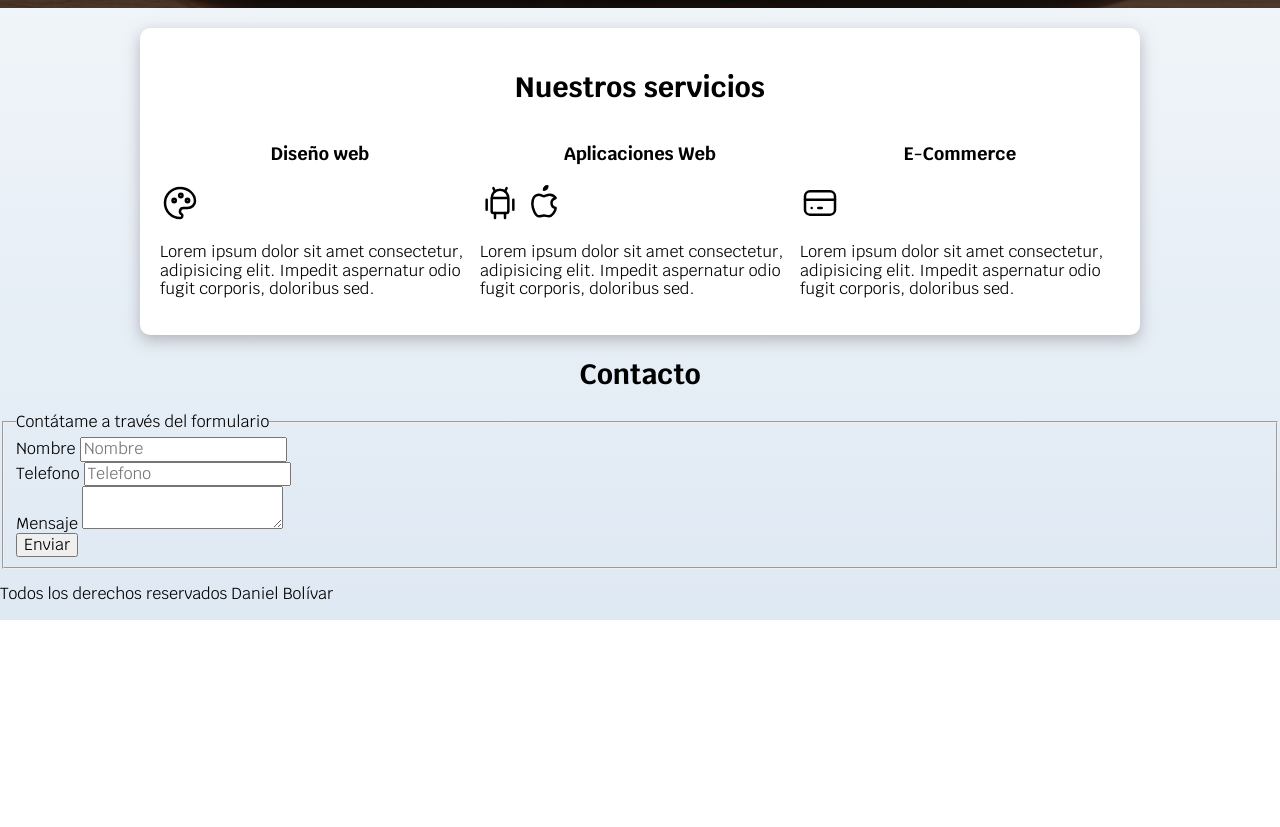
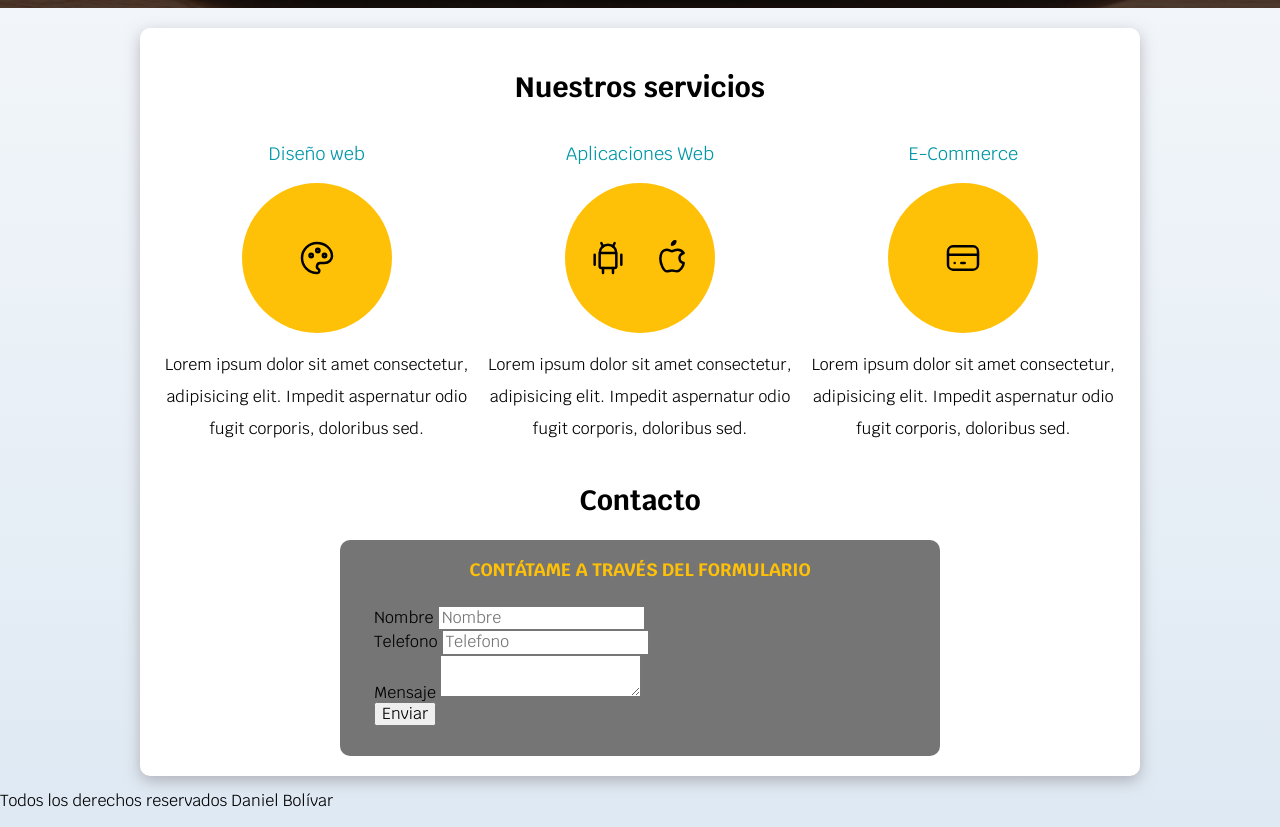
Before and after one commit to dbolivar1309/daniel-proyectos, a plain HTML site: page freelancer_inicio/index.html in a window 1280 px wide. Shown: the part 580-1407 px from the top of the page. Before the commit the page ends 1200 px from the top, so only its background shows below. Drawn offline with Linux system fonts and the light colour scheme.

Commit message:
Add files via upload

```diff
--- a/freelancer_inicio/css/styles.css
+++ b/freelancer_inicio/css/styles.css
@@ -133,5 +133,49 @@ h1,h2,h3{
     .servicios{
         display: grid;
         grid-template-columns: repeat(3, 1fr); /*1fr 1fr 1fr*/
+        column-gap: 1rem;
     }
 }
+.servicio{
+    display: flex;
+    flex-direction: column;
+    align-items: center;
+
+
+}
+.servicio h3{
+    font-weight: normal;
+    color: var(--secundario);
+}
+.servicio p{
+    line-height: 2;
+    text-align: center;
+}
+.servicio .iconos{
+    height: 15rem;
+    width: 15rem;
+    background-color: var(--primario);
+    border-radius: 50%;
+    display: flex;
+    justify-content: space-evenly;
+    align-items: center;
+}
+/**contacto**/
+.formulario{
+    background-color: var(--gris);
+    width: min(60rem, 100%); /**toma el valor menor**/
+    margin: 0 auto;
+    padding: 2rem;
+    border-radius: 1rem;
+}
+.formulario fieldset{
+    border: none;
+}
+.formulario legend{
+    text-align: center;
+    font-size: 1.8rem;
+    color: var(--primario);
+    font-weight: bold;
+    margin-bottom: 2rem;
+    text-transform: uppercase;
+}
--- a/freelancer_inicio/index.html
+++ b/freelancer_inicio/index.html
@@ -44,8 +44,9 @@
 <main class="contenedor sombra">
     <h2>Nuestros servicios</h2>
     <div class="servicios">
-        <section>
+        <section class="servicio">
                 <h3>Diseño web</h3>
+                <div class="iconos">
                     <svg xmlns="http://www.w3.org/2000/svg" class="icon icon-tabler icon-tabler-palette" width="40" height="40" viewBox="0 0 24 24" stroke-width="1.5" stroke="#000000" fill="none" stroke-linecap="round" stroke-linejoin="round">
                             <path stroke="none" d="M0 0h24v24H0z" fill="none"/>
                             <path d="M12 21a9 9 0 0 1 0 -18c4.97 0 9 3.582 9 8c0 1.06 -.474 2.078 -1.318 2.828c-.844 .75 -1.989 1.172 -3.182 1.172h-2.5a2 2 0 0 0 -1 3.75a1.3 1.3 0 0 1 -1 2.25" />
@@ -53,11 +54,14 @@
                             <path d="M12.5 7.5m-1 0a1 1 0 1 0 2 0a1 1 0 1 0 -2 0" />
                             <path d="M16.5 10.5m-1 0a1 1 0 1 0 2 0a1 1 0 1 0 -2 0" />
                     </svg>
+                </div>
             <p>Lorem ipsum dolor sit amet consectetur, adipisicing elit. Impedit aspernatur odio fugit corporis, doloribus sed.</p>
         </section>
 
-        <section>
+        <section class="servicio">
+
             <h3>Aplicaciones Web</h3>
+            <div class="iconos">
                 <svg xmlns="http://www.w3.org/2000/svg" class="icon icon-tabler icon-tabler-brand-android" width="40" height="40" viewBox="0 0 24 24" stroke-width="1.5" stroke="#000000" fill="none" stroke-linecap="round" stroke-linejoin="round">
                         <path stroke="none" d="M0 0h24v24H0z" fill="none"/>
                         <path d="M4 10l0 6" />
@@ -69,18 +73,21 @@
                         <path d="M15 18l0 3" />
                     </svg>
 
+
                     <svg xmlns="http://www.w3.org/2000/svg" class="icon icon-tabler icon-tabler-brand-apple" width="40" height="40" viewBox="0 0 24 24" stroke-width="1.5" stroke="#000000" fill="none" stroke-linecap="round" stroke-linejoin="round">
                         <path stroke="none" d="M0 0h24v24H0z" fill="none"/>
                         <path d="M9 7c-3 0 -4 3 -4 5.5c0 3 2 7.5 4 7.5c1.088 -.046 1.679 -.5 3 -.5c1.312 0 1.5 .5 3 .5s4 -3 4 -5c-.028 -.01 -2.472 -.403 -2.5 -3c-.019 -2.17 2.416 -2.954 2.5 -3c-1.023 -1.492 -2.951 -1.963 -3.5 -2c-1.433 -.111 -2.83 1 -3.5 1c-.68 0 -1.9 -1 -3 -1z" />
                         <path d="M12 4a2 2 0 0 0 2 -2a2 2 0 0 0 -2 2" />
                     </svg>
+            </div>
 
             <p>Lorem ipsum dolor sit amet consectetur, adipisicing elit. Impedit aspernatur odio fugit corporis, doloribus sed.</p>
         </section>
 
-        <section>
+        <section class="servicio">
+
             <h3>E-Commerce</h3>
-
+            <div class="iconos">
                 <svg xmlns="http://www.w3.org/2000/svg" class="icon icon-tabler icon-tabler-credit-card" width="40" height="40" viewBox="0 0 24 24" stroke-width="1.5" stroke="#000000" fill="none" stroke-linecap="round" stroke-linejoin="round">
                     <path stroke="none" d="M0 0h24v24H0z" fill="none"/>
                     <path d="M3 5m0 3a3 3 0 0 1 3 -3h12a3 3 0 0 1 3 3v8a3 3 0 0 1 -3 3h-12a3 3 0 0 1 -3 -3z" />
@@ -88,42 +95,44 @@
                     <path d="M7 15l.01 0" />
                     <path d="M11 15l2 0" />
                 </svg>
+            </div>
             <p>Lorem ipsum dolor sit amet consectetur, adipisicing elit. Impedit aspernatur odio fugit corporis, doloribus sed.</p>
         </section>
     </div><!--.servicios-->
-</main>
+
 
     <section>
         <h2>Contacto</h2>
 
-    <form action="">
+        <form action="" class="formulario">
             <fieldset>
                 <legend>Contátame a través del formulario</legend>
-            <div>
+                    <div class="contenedor-campos">
+                        <div class="campo">
                             <label for="nombre">Nombre</label>
                             <input type="text" name="" id="nombre" placeholder="Nombre">
                         </div>
 
-            <div>
+                        <div class="campo">
                             <label for="telefono">Telefono</label>
                             <input type="tel" name="" id="telefono" placeholder="Telefono">
                         </div>
 
 
 
-            <div>
+                        <div class="campo">
                             <label for="box">Mensaje</label>
                             <textarea name="" id="" ></textarea>
                         </div>
-
-            <div>
+                            </div>
+                        <div class="campo">
                             <input type="submit" value="Enviar">
                 </div>
 
             </fieldset>
         </form>
     </section>
-
+</main>
 <footer>
     <p>Todos los derechos reservados Daniel Bolívar</p>
 </footer>
```
Lines whose indentation alone changed are shown as unchanged.
